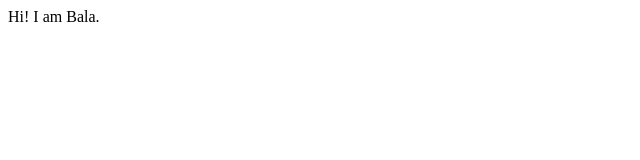
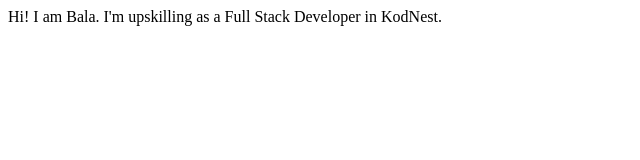
Before and after one commit to Balamurugan18R/student-new-site, a plain HTML site: page index.html in a window 1280 px wide. Shown: the whole page, without its empty margins (0-640 px from the left). Drawn offline with Linux system fonts and the light colour scheme.

Commit message:
Additional message updation
About where I'm studying

```diff
--- a/index.html
+++ b/index.html
@@ -8,5 +8,6 @@
 </head>
 <body>
     Hi! I am Bala.
+    I'm upskilling as a Full Stack Developer in KodNest.
 </body>
 </html>
```
